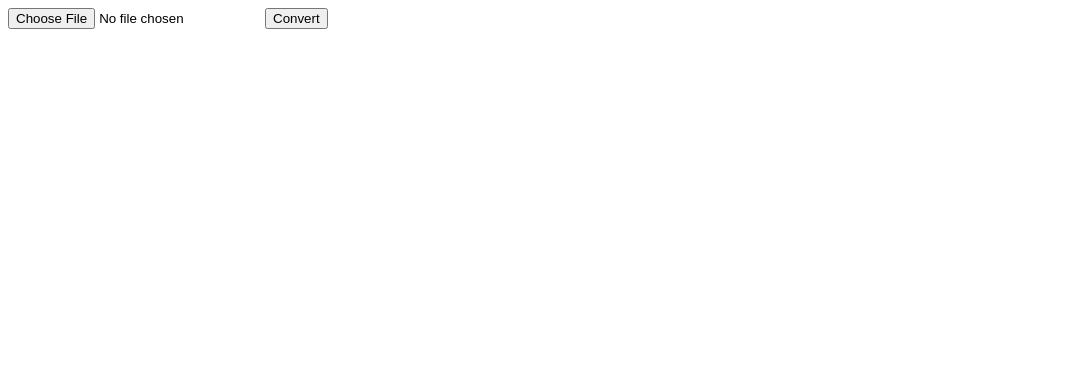
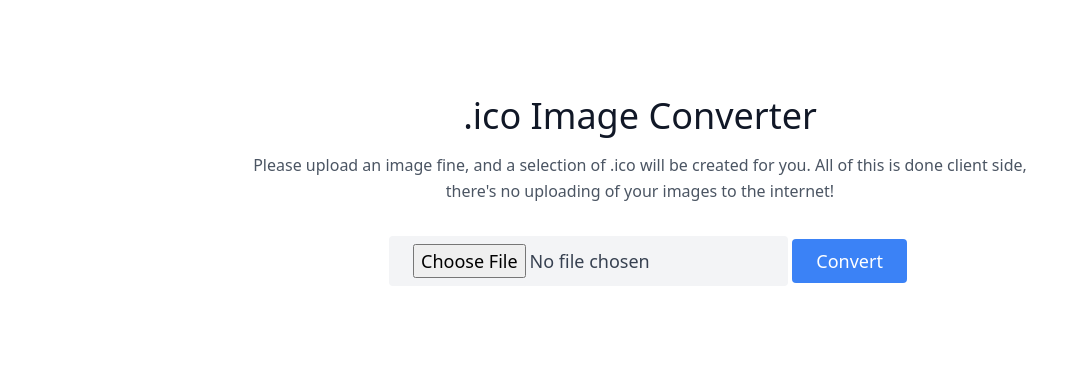
Before and after one commit to OliverEverard/iconCreator, a plain HTML site: page index.html in a window 1280 px wide. Shown: the whole page, without its empty margins (0-1080 px from the left). Drawn offline with nearby package versions, Linux system fonts and the light colour scheme; no server answers.

Commit message:
Well that was easy

```diff
--- a/index.html
+++ b/index.html
@@ -3,14 +3,43 @@
   <head>
     <meta charset="UTF-8">
     <title>Image to Icon Converter</title>
+    <script src="https://cdn.tailwindcss.com"></script>
+    <script async src="https://pagead2.googlesyndication.com/pagead/js/adsbygoogle.js?client=ca-pub-8368997072131126"crossorigin="anonymous"></script>
+    <script src="https://cdn.jsdelivr.net/npm/jszip@3.3.0/dist/jszip.min.js"></script>
+    <script src="https://cdnjs.cloudflare.com/ajax/libs/FileSaver.js/2.0.5/FileSaver.min.js"></script>
   </head>
   <body>
-    <form>
-      <input type="file" accept="image/*">
-      <button type="submit">Convert</button>
-    </form>
-    <script src="https://cdn.jsdelivr.net/npm/jszip@3.3.0/dist/jszip.min.js"></script>
-    <script src="https://cdnjs.cloudflare.com/ajax/libs/FileSaver.js/2.0.5/FileSaver.min.js"></script>
+    <div id="navbar-container"></div>
+
+    <script>
+
+      fetch('https://www.olieverard.co.uk/components/navbar.html')
+        .then(response => response.text())
+        .then(html => {
+          document.querySelector('#navbar-container').innerHTML = html;
+        });
+</script>
+
+
+
+
+<section class="text-gray-600 body-font">
+    <div class="container mx-auto flex px-5 py-24 items-center justify-center flex-col">
+      <div class="text-center lg:w-2/3 w-full">
+        <h1 class="title-font sm:text-4xl text-3xl mb-4 font-medium text-gray-900">.ico Image Converter</h1>
+        <p class="mb-8 leading-relaxed">Please upload an image fine, and a selection of .ico will be created for you. All of this is done client side, there's no uploading of your images to the internet!</p>
+        <div class="flex justify-center">
+            <form>
+                <input class="ml-4 inline-flex text-gray-700 bg-gray-100 border-0 py-2 px-6 focus:outline-none hover:bg-gray-200 rounded text-lg" type="file" accept="image/*">
+                <button type="submit" class="inline-flex text-white bg-blue-500 border-0 py-2 px-6 focus:outline-none hover:bg-blue-600 rounded text-lg">Convert</button>
+              </form>
+        </div>
+      </div>
+    </div>
+  </section>
+
+
+
     <script>
       const form = document.querySelector('form');
       form.addEventListener('submit', async (event) => {
```
